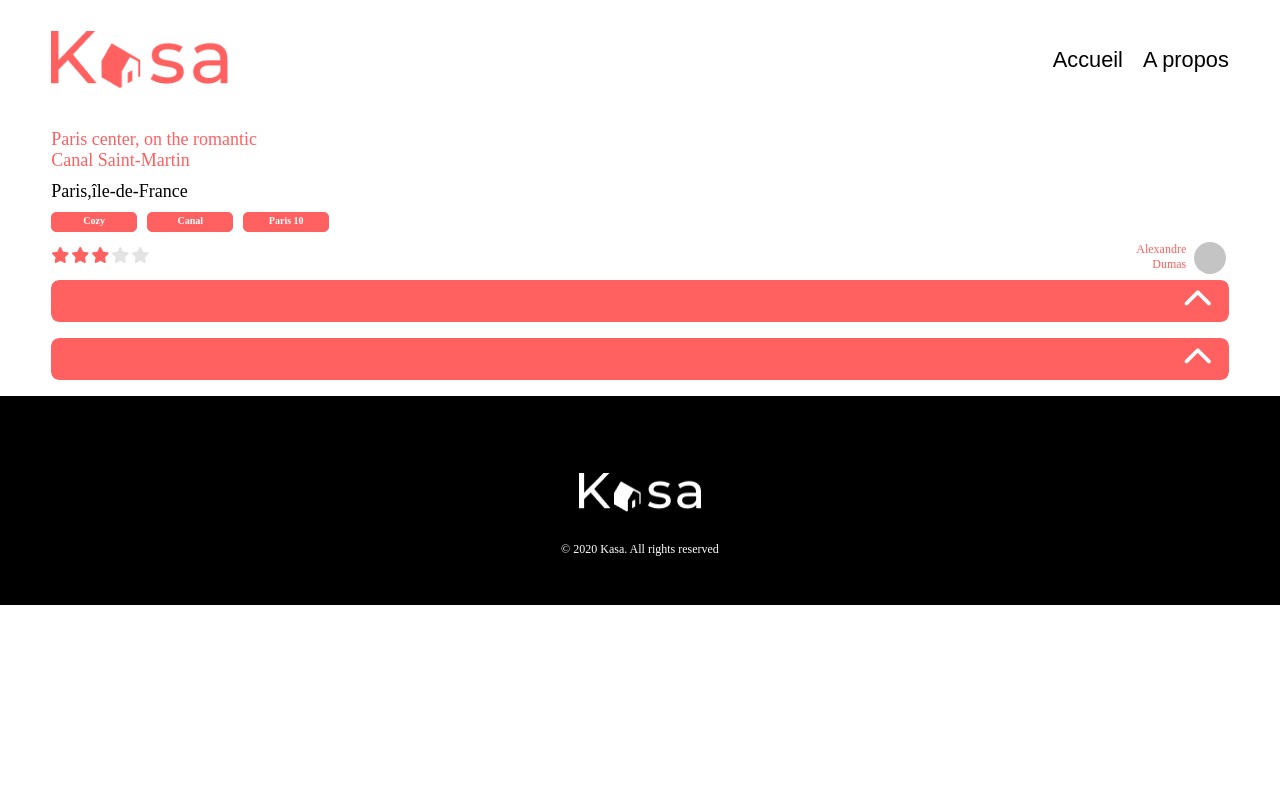
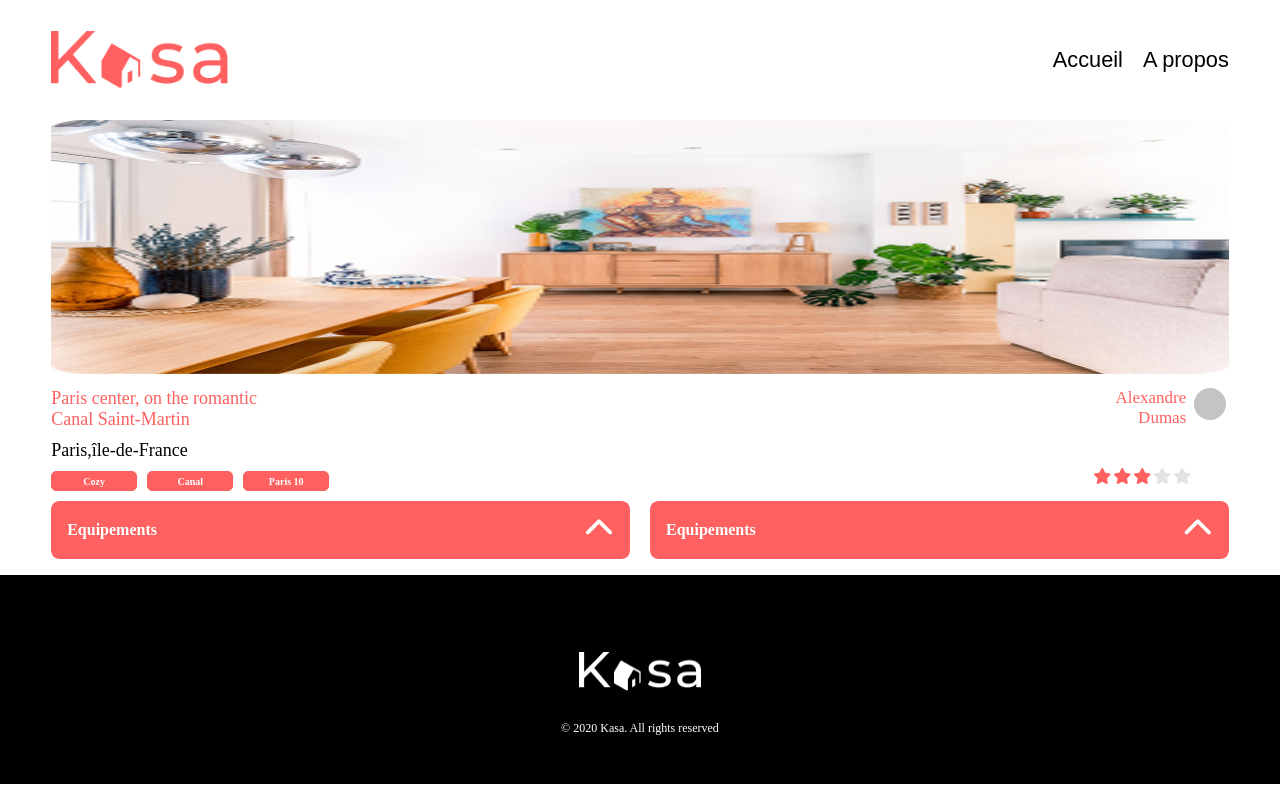
Before and after one commit to Adonis-26/Projet-7, a React (Vite) app: page /Apartement in a window 1280 px wide. Built offline with nearby package versions, Linux system fonts and the light colour scheme; a web font is replaced by a local one.

Commit message:
creation de pages ok ne reste la gestion des collapses

```diff
--- a/src/Components/AlexAndStars/AlexAndStars.scss
+++ b/src/Components/AlexAndStars/AlexAndStars.scss
@@ -29,7 +29,7 @@
             height: 33px;
             margin: 0;
             font-weight: 500;
-            font-size: 12px;
+            font-size: 17px;
 
         }
 
@@ -42,3 +42,25 @@
        }
    }
    }
+
+   @media screen and (min-width: 768px) {
+    .AlexAndStars{
+        margin-top: 10px;
+        display: flex;
+        flex-direction: column-reverse;
+        margin-bottom: 5px;
+        .stars{
+            padding-top: 5px;
+            width: 98px;
+            i{
+            width: 17px;
+            color: var(--red);
+        }
+        .gray{
+            color: #E3E3E3;
+        }
+       }
+   }
+
+
+}
--- /dev/null
+++ b/src/Components/BannerAppartement/BannerAppartement.jsx
@@ -0,0 +1,16 @@
+import React from 'react'
+import './BannerAppartement.scss'
+
+function BannerAppartement() {
+  return <div className='BannerAppartement'>
+    <div className='tel'>
+        <img src="./public/img/tel.png" alt="tel" />
+    </div>
+    <div className='carousel'>
+        <img src="./public/img/carousel.png" alt="carousel" />
+    </div>
+  </div>
+
+}
+
+export default BannerAppartement
--- /dev/null
+++ b/src/Components/BannerAppartement/BannerAppartement.scss
@@ -0,0 +1,10 @@
+.tel{
+    img{
+        width: 100%;
+        height:255px;
+    }
+}
+.carousel{
+    display: none;
+
+}
--- a/src/Components/Collapse/Collapse.jsx
+++ b/src/Components/Collapse/Collapse.jsx
@@ -11,7 +11,7 @@ function Collapse({ titre, children }) {
   return (
     <div className="collapse">
       <div className="collapse-header" onClick={toggleCollapse}>
-        <p>{titre} </p>
+        <p>{titre} Equipements </p>
         <span className={`arrow ${isOpen ? "open" : ""}`}>
         <i className={"fa-solid fa-chevron-up"}></i>
         </span>
--- a/src/Components/Collapse/Collapse.scss
+++ b/src/Components/Collapse/Collapse.scss
@@ -1,4 +1,5 @@
 .collapse {
+  width: 100%;
     border-radius: 8px;
     margin-bottom: 16px;
     overflow: hidden;
--- a/src/Components/Header/Header.scss
+++ b/src/Components/Header/Header.scss
@@ -19,6 +19,7 @@
         text-decoration: underline;
     }
         .acceuil_and_a_propos{
+            text-transform: uppercase;
             width: 50%;
             display: flex;
             justify-content: flex-end;
@@ -28,7 +29,7 @@
             text-align: left;
             vertical-align: bottom;
             .accueil, .a_propos{
-                margin-left: 20px
+                margin-left: 20px;
             }
         }
 }
@@ -40,6 +41,7 @@
             width: 15%;
         }
         .acceuil_and_a_propos{
+            text-transform: none;
             width: 41%;
             display: flex;
             justify-content: flex-end;
--- a/src/Components/Ville/Ville.jsx
+++ b/src/Components/Ville/Ville.jsx
@@ -2,7 +2,7 @@ import React from 'react'
 import './Ville.scss'
 
 function Ville() {
-  return <div>
+  return <div className='ville_flex'>
         <div className='ville'>
         Paris center, on the romantic <br/> Canal Saint-Martin
             <div className='region'>
--- a/src/main.jsx
+++ b/src/main.jsx
@@ -6,6 +6,7 @@ import Header from "./Components/Header/Header";
 import Footer from "./Components/Footer/Footer";
 import FicheLogement from "./Pages/FicheLogement/FicheLogement";
 import Page404 from "./pages/Page404/Page404";
+import A_Propos from "./pages/A_Propos/A_Propos";
 
 
 const HeaderFooterLayout = () => {
@@ -30,8 +31,7 @@ const router = createBrowserRouter([
       },
       {
         path: "/a_propos",
-        element:
-            <h1>a ropos</h1>
+        element: <A_Propos />
       },
     ],
     errorElement: (
--- /dev/null
+++ b/src/pages/A_Propos/A_Propos.jsx
@@ -0,0 +1,23 @@
+import React from 'react'
+import './A_Propos.scss'
+import BannerAppartement from '../../Components/BannerAppartement/BannerAppartement'
+import Collapse from '../../Components/Collapse/Collapse'
+
+
+function A_Propos() {
+  return <div className='A_Propos'>
+    <div className='aproposBanner'>
+        <BannerAppartement />
+    </div>
+    <div className='aproposCollapse'>
+        <Collapse />
+        <Collapse />
+        <Collapse />
+        <Collapse />
+    </div>
+
+  </div>
+
+}
+
+export default A_Propos
--- /dev/null
+++ b/src/pages/A_Propos/A_Propos.scss
@@ -0,0 +1,6 @@
+.A_Propos{
+    padding: 0px 10px;
+    .aproposBanner{
+        margin-bottom: 10px;
+    }
+}
--- a/src/pages/FicheLogement/FicheLogement.jsx
+++ b/src/pages/FicheLogement/FicheLogement.jsx
@@ -3,25 +3,21 @@ import './FicheLogement.scss'
 import Collapse from '../../Components/Collapse/Collapse'
 import Ville from '../../Components/Ville/Ville'
 import AlexAndStars from '../../Components/AlexAndStars/AlexAndStars'
+import BannerAppartement from '../../Components/BannerAppartement/BannerAppartement'
 
 function FicheLogement() {
   return <div className='fichelogement'>
-    <div className='tel'>
-        <img src="./public/img/tel.png" alt="tel" />
-    </div>
-    <div className='carousel'>
-        <img src="./public/img/carousel.png" alt="carousel" />
-    </div>
+    <BannerAppartement />
+
+    <div className='responsive'>
         <Ville />
         <AlexAndStars/>
-    <Collapse
-        title="Description"
-        content="Ce logement est situé en plein cœur de la ville, avec une vue imprenable."
-      />
+    </div>
 
-      <Collapse
-        title="Équipements"
-        content="
+    <div className='collapse_flex'>
+        <Collapse title="Description" />
+
+        <Collapse title="Équipements" >
             <ul>
                 <li>Climatisation</li>
                 <li>Wi-Fi</li>
@@ -31,8 +27,9 @@ function FicheLogement() {
                 <li>Sèche-cheveux</li>
                 <li>Cintres</li>
             </ul>
-        "
-      />
+        </Collapse>
+    </div>
+
 
 </div>
 }
--- a/src/pages/FicheLogement/FicheLogement.scss
+++ b/src/pages/FicheLogement/FicheLogement.scss
@@ -5,61 +5,13 @@
     flex-direction: column;
     justify-content: center;
 
-    .tel{
-        img{
-            width: 100%;
-            height:255px;
-        }
-    }
-    .carousel{
-        display: none,
-    }
-
 
 }
+
 
 @media screen and (min-width: 768px){
     .fichelogement{
 
-        .carousel{
-            height:255px;
-
-        }
-
-        .tel{
-            display: none,
-        }
-       .ville{
-        color: var(--red);
-        margin: 10px 0 0 0;
-        font-weight: 500;
-        font-size: 18px;
-        vertical-align: bottom;
-            .region{
-                margin: 10px 0 0 0;
-                color: black;
-            }
-        }
-        .bloc-rectangle{
-            display: flex;
-            justify-content: flex-start;
-            color: white;
-            margin: 10px 0;
-            .rectangle{
-                border-radius: 5px;
-                border: 1px solid var(--red);
-                background: var(--red);
-                width: 84px;
-                height: 18px;
-                text-align: center;
-                font-weight: 700;
-                font-size: 10px;
-
-                p{
-                    margin: 0;
-                    margin-top: 2px;
-                }
-            }
        }
        .bloc-rectangle >*:not(:first-child){
         margin-left: 10px;
@@ -78,5 +30,14 @@
         }
        }
 
+
+    .responsive{
+        display: flex;
+        justify-content: space-between;
     }
-  }
+    .collapse_flex{
+        display: flex;
+        gap: 20px;
+    }
+
+}
```
Lines whose indentation alone changed are shown as unchanged.
